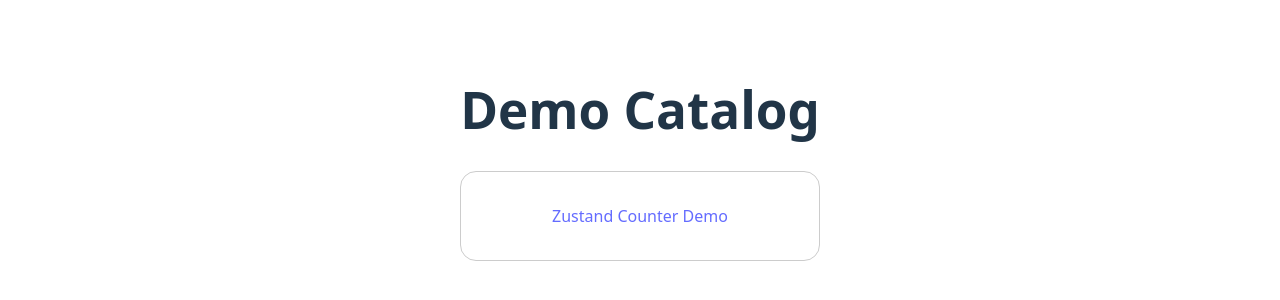
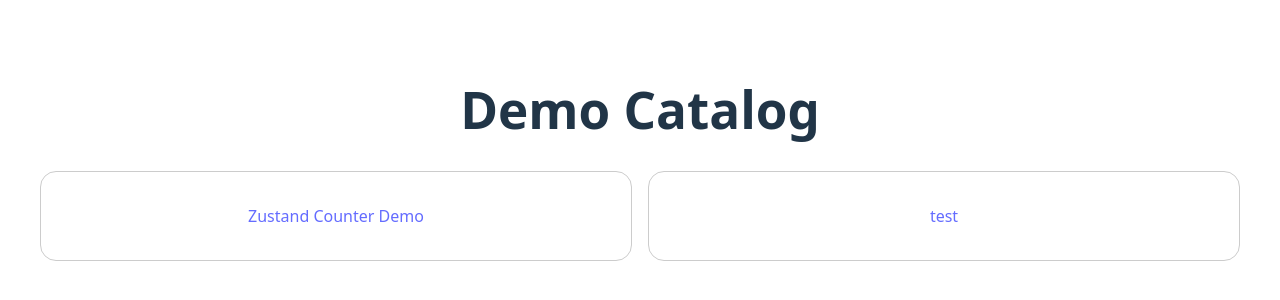
Before and after one commit to tspicerw/sandox_2, a React (Vite) app: page / in a window 1280 px wide. Shown: the part 246-546 px from the top of the page. Built offline with nearby package versions, Linux system fonts and the light colour scheme.

Commit message:
feat: Add a shared counter demo with Zustand for shared state management, routing, and basic styling.

```diff
--- a/src/App.css
+++ b/src/App.css
@@ -38,11 +38,19 @@
 }
 
 .demo-wrapper {
-  display: flex;
+  display: block;
   flex-direction: column;
   gap: 1rem;
   padding: 2rem;
   border-radius: 1rem;
   background-color: #fff;
   border: 1px solid #ccc;
+  flex-basis: 100%;
 }
+
+.demo-group-wrapper {
+  display: flex;
+  flex-direction: row;
+  gap: 1rem;
+  width: 1200px;
+}
--- a/src/App.jsx
+++ b/src/App.jsx
@@ -1,19 +1,21 @@
 import { Routes, Route, Link } from 'react-router-dom'
-import IncrementOne from './IncrementOne'
-import IncrementTwo from './IncrementTwo'
+import IncrementOne from './counter-demo/IncrementOne'
+import IncrementTwo from './counter-demo/IncrementTwo'
 import './App.css'
 
 function Home() {
   return (
     <>
       <h1>Demo Catalog</h1>
-      <div className="card demo-wrapper">
-        {/* CREATE IMAGES FOR THESE DEMOS */}
-        <Link to="/increment-one">Zustand Counter Demo</Link>
+      <div className="demo-group-wrapper">
+        <div className="card demo-wrapper">
+          {/* CREATE IMAGES FOR THESE DEMOS */}
+          <Link to="/increment-one">Zustand Counter Demo</Link>
+        </div>
+        <div className="card demo-wrapper">
+          <Link to="/increment-two">test</Link>
+        </div>
       </div>
-      {/* <div className="card demo-wrapper">
-        <Link to="/increment-two">test</Link>
-      </div> */}
     </>
   )
 }
--- a/src/IncrementOne.jsx
+++ b/src/counter-demo/IncrementOne.jsx
@@ -1,4 +1,4 @@
-import { useStore } from './store'
+import { useStore } from './counter_store'
 import { Link } from 'react-router-dom'
 
 function IncrementOne() {
@@ -9,6 +9,9 @@
             <h1>Increment One</h1>
             <button onClick={increment}>
                 count is {count}
+            </button>
+            <button onClick={increment} style={{ marginLeft: '10px' }}>
+                Increment
             </button>
             <button onClick={decrement} style={{ marginLeft: '10px' }}>
                 Decrement
--- a/src/IncrementTwo.jsx
+++ b/src/counter-demo/IncrementTwo.jsx
@@ -1,4 +1,4 @@
-import { useStore } from './store'
+import { useStore } from './counter_store'
 import { Link } from 'react-router-dom'
 
 function IncrementTwo() {
@@ -13,6 +13,9 @@
             <div className="card">
                 <button onClick={increment}>
                     count is {count}
+                </button>
+                <button onClick={increment} style={{ marginLeft: '10px' }}>
+                    Increment
                 </button>
                 <button onClick={decrement} style={{ marginLeft: '10px' }}>
                     Decrement
```
Also changed, not shown: src/counter-demo/counter_store.js (renamed from src/store.js).
